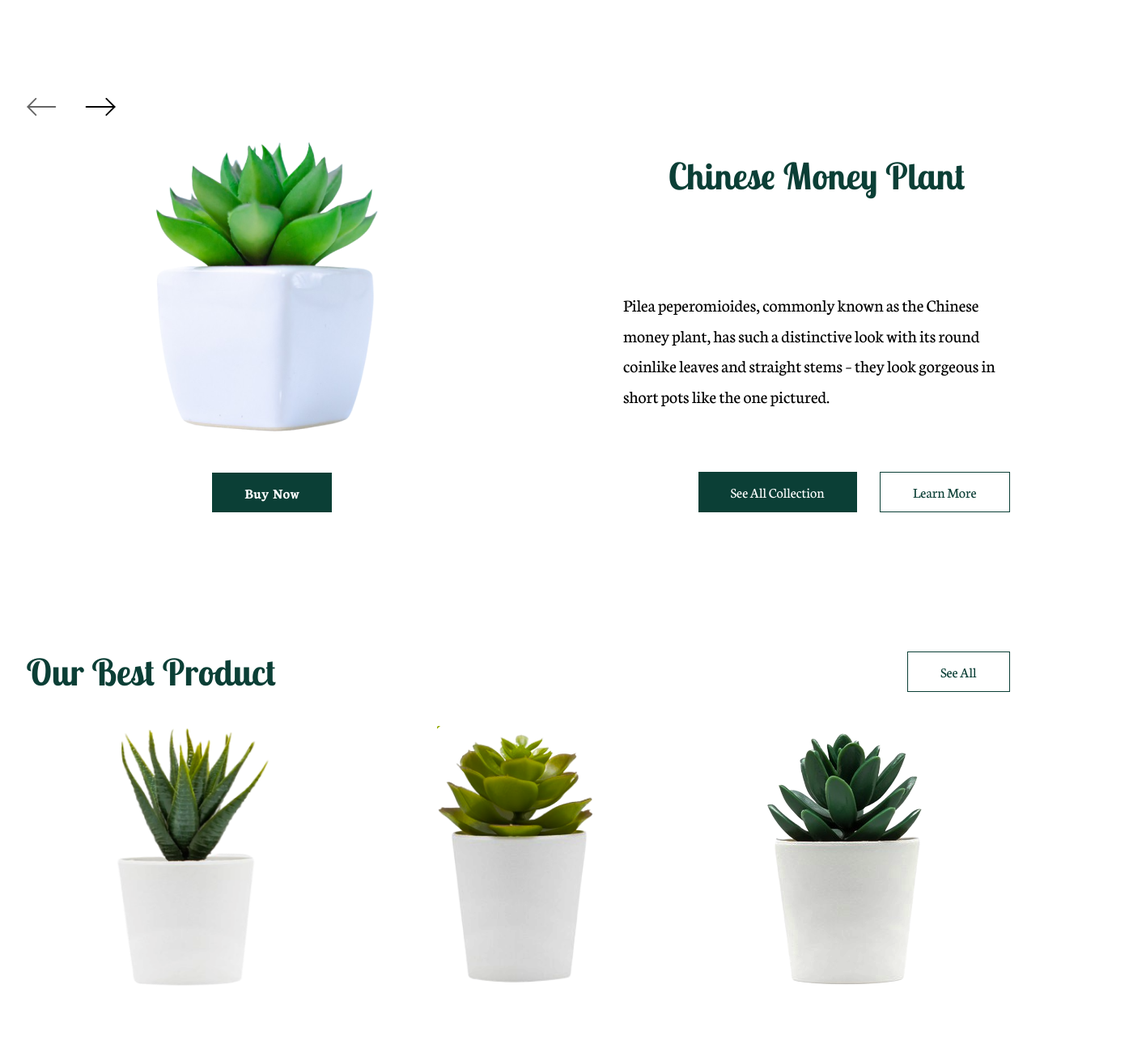
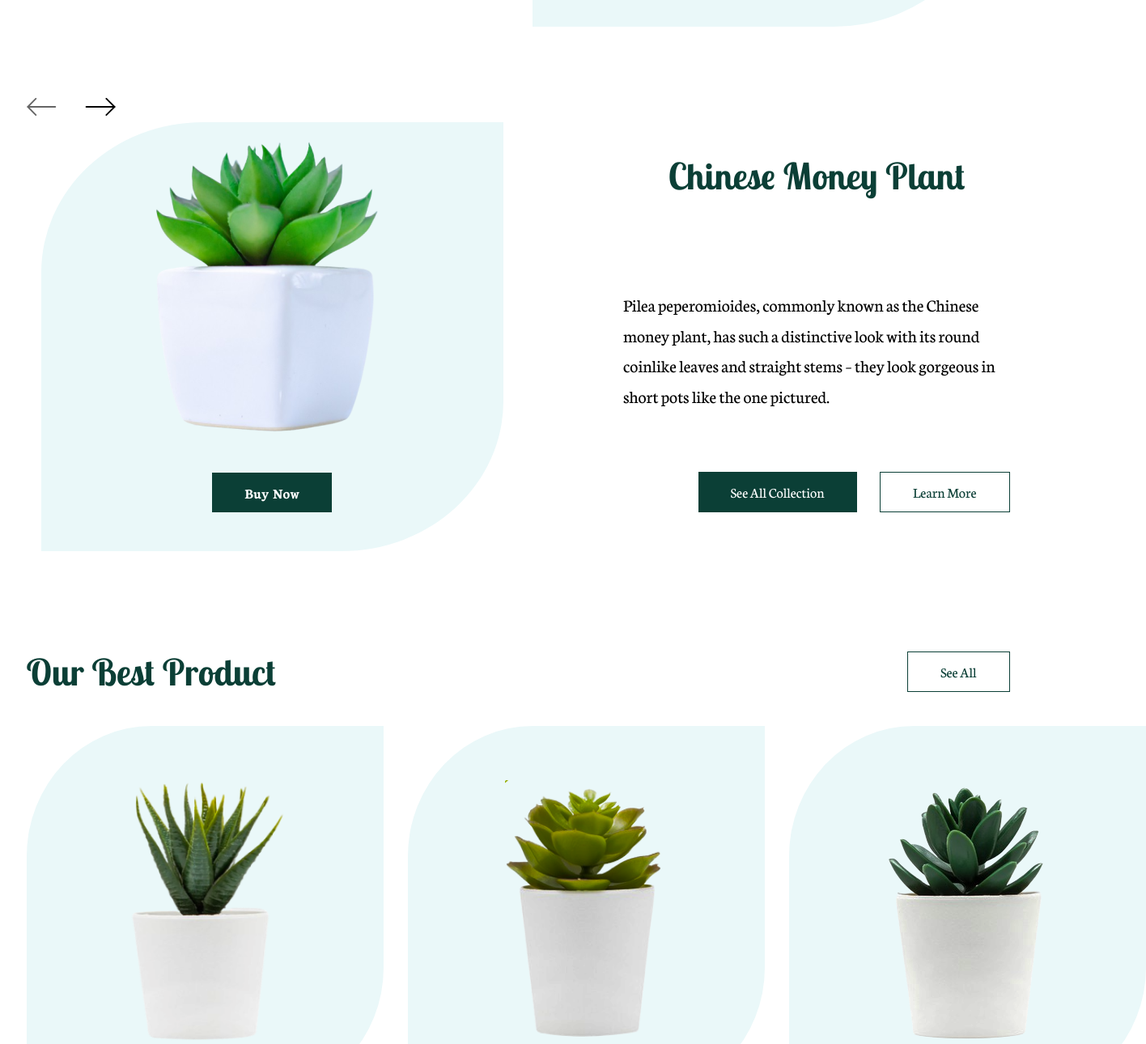
Before and after one commit to actavioDen/Plant-BD, a website: page index.html in a window 1280 px wide. Shown: the part 1510-2800 px from the top of the page at 81% size, 1416 px wide, since content can reach past the window. Drawn offline with Linux system fonts and the light colour scheme.

Commit message:
сделалы декоративные элементы задний фон со срезанными углами для изображений

```diff
--- /dev/null
+++ b/css/decorate-img/decorate-img.css
@@ -0,0 +1,22 @@
+/*decorate-img используется для создания задней рамки у иображеий (декорациии). Необходим, т.к к img непременимы before и after*/
+.decorate-img {
+  display: flex;
+  justify-content: center;
+  align-items: center;
+
+  background: var(--light-green);
+  border-top-left-radius: 35%;
+  border-bottom-right-radius: 35%;
+
+  z-index: -1;
+}
+
+.docorate-img--size-x {
+  width: 441px;
+  height: 459px;
+}
+
+.docorate-img--size-l {
+  width: 558px;
+  height: 604px;
+}
--- a/css/section/section.css
+++ b/css/section/section.css
@@ -20,6 +20,7 @@
   display: grid;
   grid-template-columns: repeat(3, 1fr);
   justify-items: center;
+  grid-gap: 30px;
 }
 
 .section__desc,
@@ -32,6 +33,20 @@
 
 .section__preview-button {
   margin-top: 36px;
+}
+
+.section__preview::before {
+  content: "";
+  width: 571px;
+  height: 530px;
+
+  position: absolute;
+
+  background: var(--light-green);
+  border-top-left-radius: 35%;
+  border-bottom-right-radius: 35%;
+
+  z-index: -1;
 }
 
 .section__desc--position-left {
--- a/css/style.css
+++ b/css/style.css
@@ -396,18 +396,6 @@ template {
   align-items: flex-start;
 }
 
-.about-section__img-wrapper {
-  width: 558px;
-  height: 604px;
-  display: flex;
-  justify-content: center;
-  align-items: center;
-
-  background: var(--light-green);
-  border-top-left-radius: 35%;
-  border-bottom-right-radius: 35%;
-}
-
 .button {
   padding: 10px 40px;
   font-family: Neuton;
@@ -449,6 +437,29 @@ template {
   color: var(--white);
   font-size: 18px;
   line-height: 23.4px;
+}
+
+/*decorate-img используется для создания задней рамки у иображеий (декорациии). Необходим, т.к к img непременимы before и after*/
+.decorate-img {
+  display: flex;
+  justify-content: center;
+  align-items: center;
+
+  background: var(--light-green);
+  border-top-left-radius: 35%;
+  border-bottom-right-radius: 35%;
+
+  z-index: -1;
+}
+
+.docorate-img--size-x {
+  width: 441px;
+  height: 459px;
+}
+
+.docorate-img--size-l {
+  width: 558px;
+  height: 604px;
 }
 
 .footer {
@@ -607,6 +618,7 @@ template {
   display: grid;
   grid-template-columns: repeat(3, 1fr);
   justify-items: center;
+  grid-gap: 30px;
 }
 
 .section__desc,
@@ -619,6 +631,20 @@ template {
 
 .section__preview-button {
   margin-top: 36px;
+}
+
+.section__preview::before {
+  content: "";
+  width: 571px;
+  height: 530px;
+
+  position: absolute;
+
+  background: var(--light-green);
+  border-top-left-radius: 35%;
+  border-bottom-right-radius: 35%;
+
+  z-index: -1;
 }
 
 .section__desc--position-left {
--- a/index.html
+++ b/index.html
@@ -34,7 +34,9 @@
         <section class="section page-body__section">
             <div class="section__wrapper about-section">
                 <div class="about-section__img-wrapper">
-                    <img class="about-section__img" src="./img/flowers1.png" alt="Большой цветок с красным цветком на стволе" width="481px" height="481px">
+                    <div class="decorate-img docorate-img--size-l">
+                        <img class="about-section__img" src="./img/flowers1.png" alt="Большой цветок с красным цветком на стволе" width="481px" height="481px">
+                    </div>
                 </div>
                 <div class="about-section__desc">
                     <h1 class="title">Trees are always nice to us. Be nice to them.</h1>
@@ -96,9 +98,15 @@
                     <div class="button__wrapper"><button class="button button--theme-light">See All</button></div>
                 </div>
                 <div class="section__product-list-down">
-                    <img class="section4__img" src="./img/flowers4.png" alt="цветок с полосатыми листьями" width="201px" height="324px">
-                    <img class="section4__img" src="./img/flowers5.png" alt="цветок с круглыми листьями" width="201px" height="324px">
-                    <img class="section4__img" src="./img/flowers6.png" alt="цветок с овальными листьями" width="201px" height="324px">
+                    <div class="decorate-img docorate-img--size-x">
+                        <img class="section4__img" src="./img/flowers4.png" alt="цветок с полосатыми листьями" width="201px" height="324px">
+                    </div>
+                    <div class="decorate-img docorate-img--size-x">
+                        <img class="section4__img" src="./img/flowers5.png" alt="цветок с круглыми листьями" width="201px" height="324px">
+                    </div>
+                    <div class="decorate-img docorate-img--size-x">
+                        <img class="section4__img" src="./img/flowers6.png" alt="цветок с овальными листьями" width="201px" height="324px">
+                    </div>
                 </div>
             </div>
 
```
Also changed, not shown: css/about-section/about-section.css (+0 -12 lines).
